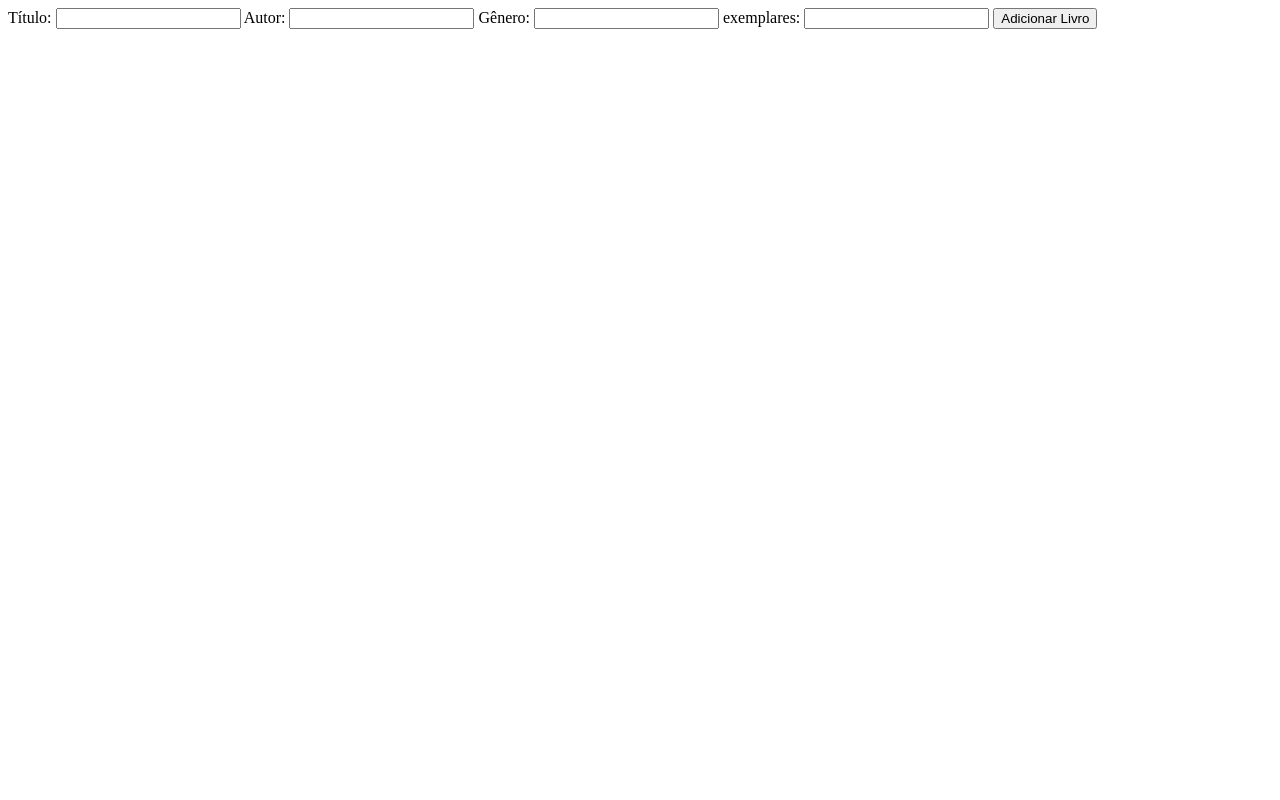
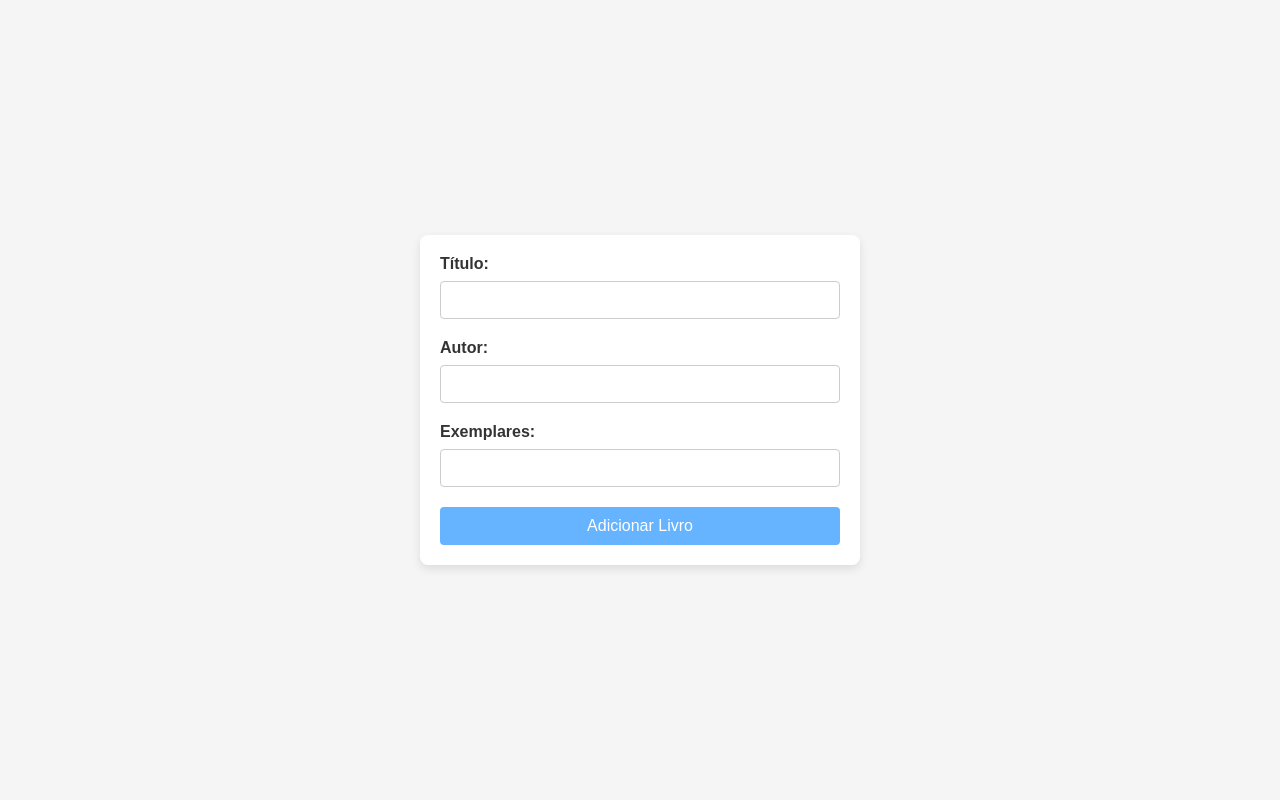
Before and after one commit to paulohenrif/Biblioteca, a Django app: page / in a window 1280 px wide. Run offline with Django 4.2, Linux system fonts and the light colour scheme.

Commit message:
Commit: adição da estilização da pagina adicionar_livro

```diff
--- a/biblioteca/models.py
+++ b/biblioteca/models.py
@@ -2,8 +2,8 @@ from django.db import models
 
 class Livro(models.Model):
     codigo = models.CharField(max_length=50, unique=True)
-    titulo = models.CharField(max_length=50 )
-    autor = models.CharField(max_length=50)
+    titulo = models.CharField(max_length=200)
+    autor = models.CharField(max_length=100)
     exemplares = models.IntegerField()
     status = models.CharField(max_length=20, choices=[('disponível', 'Disponível'), ('emprestado', 'Emprestado')])
 
@@ -42,4 +42,4 @@ class Emprestimo(models.Model):
     cod_livro = models.ForeignKey(Livro, on_delete=models.CASCADE)
 
     def __str__(self):
-        return self.codigo
+        return f'Data do empréstimo do livro: {self.cod_livro.titulo}'
--- /dev/null
+++ b/biblioteca/static/css/style.css
@@ -0,0 +1,78 @@
+body {
+    font-family: 'Arial', sans-serif;
+    background-color: #f5f5f5;
+    margin: 0;
+    padding: 0;
+    display: flex;
+    justify-content: center;
+    align-items: center;
+    height: 100vh;
+}
+
+#form {
+    background-color: #fff;
+    padding: 20px;
+    border-radius: 8px;
+    box-shadow: 0 4px 10px rgba(0, 0, 0, 0.1);
+    max-width: 400px;
+    width: 100%;
+    margin: 0 auto;
+}
+
+label {
+    font-weight: bold;
+    display: block;
+    margin-bottom: 8px;
+    color: #333;
+}
+
+input[type="text"],
+input[type="number"] {
+    width: 100%;
+    padding: 10px;
+    margin-bottom: 20px;
+    border: 1px solid #ccc;
+    border-radius: 4px;
+    box-sizing: border-box;
+    font-size: 14px;
+    transition: border-color 0.3s ease;
+}
+
+input[type="text"]:focus,
+input[type="number"]:focus {
+    border-color: #66b3ff;
+    outline: none;
+}
+
+input[type="number"]::-webkit-outer-spin-button,
+input[type="number"]::-webkit-inner-spin-button {
+    -webkit-appearance: none;
+    margin: 0;
+}
+
+button {
+    background-color: #66b3ff;
+    color: #fff;
+    border: none;
+    padding: 10px 20px;
+    border-radius: 4px;
+    cursor: pointer;
+    font-size: 16px;
+    width: 100%;
+    transition: background-color 0.3s ease;
+}
+
+button:hover {
+    background-color: #005bb5;
+}
+
+@media (max-width: 600px) {
+    #form {
+        padding: 15px;
+        box-shadow: 0 2px 8px rgba(0, 0, 0, 0.1);
+    }
+
+    label, input[type="text"], input[type="number"], button {
+        font-size: 14px;
+    }
+}
--- a/biblioteca/templates/adicionar_livro.html
+++ b/biblioteca/templates/adicionar_livro.html
@@ -1,16 +1,19 @@
-<form method="post">
+{% load static %}
+
+{% block style %}
+    <link rel="stylesheet" href="{% static "css/style.css" %}">
+{% endblock style %}
+
+<form method="post" id="form">
     {% csrf_token %}
     <label for="titulo">Título:</label>
     <input type="text" id="titulo" name="titulo">
-
+    <br>
     <label for="autor">Autor:</label>
     <input type="text" id="autor" name="autor">
-
-    <label for="genero">Gênero:</label>
-    <input type="text" id="genero" name="genero">
-
-    <label for="exemplares">exemplares:</label>
-    <input type="text" id="exemplares" name="exemplares">
-
+    <br>
+    <label for="exemplares">Exemplares:</label>
+    <input type="number" id="exemplares" name="exemplares" min="1">
+    <br>
     <button type="submit">Adicionar Livro</button>
 </form>
```
Also changed, not shown: biblioteca/templates/index.html (deleted), biblioteca/views.py (line endings or trailing spaces).
